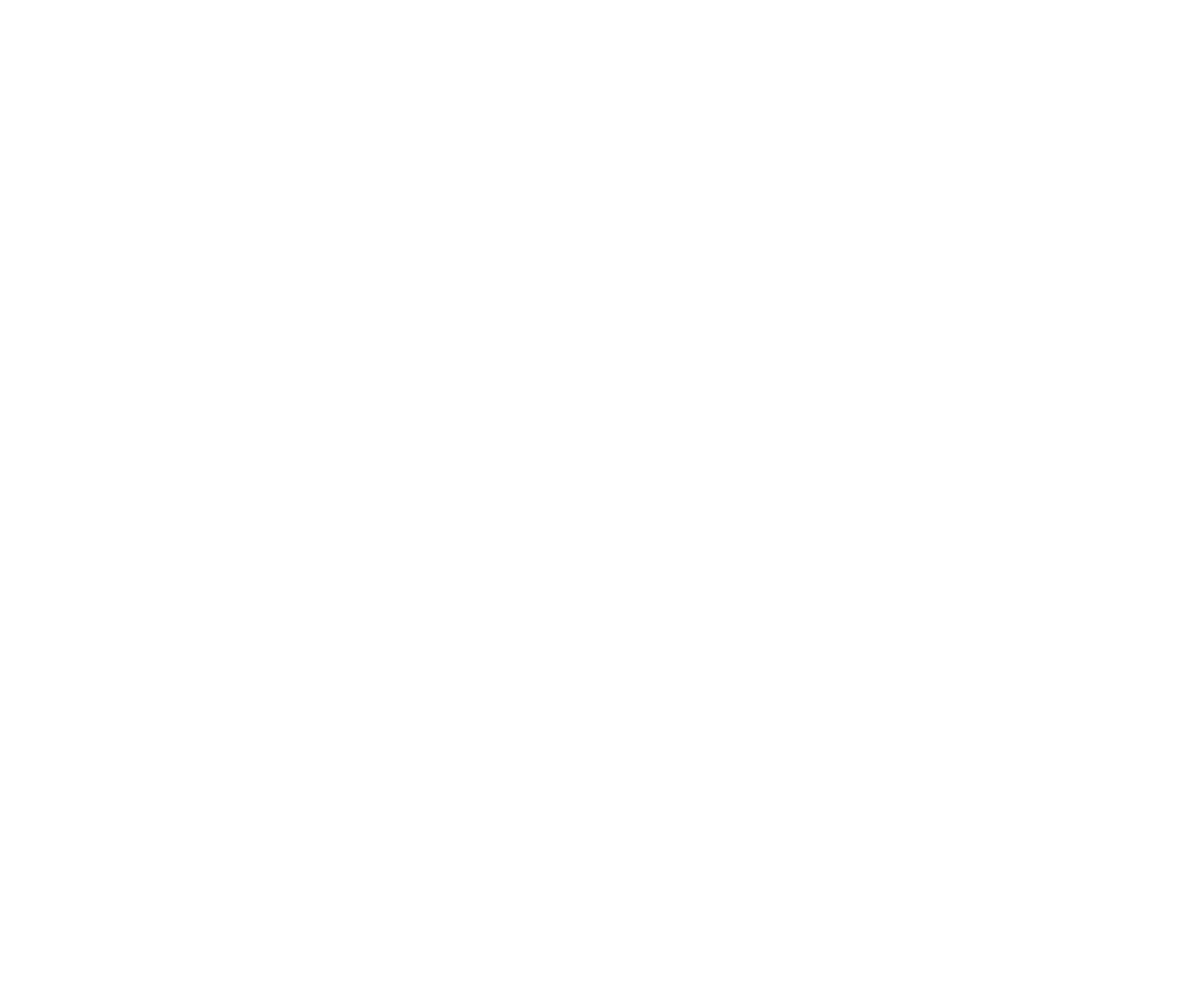
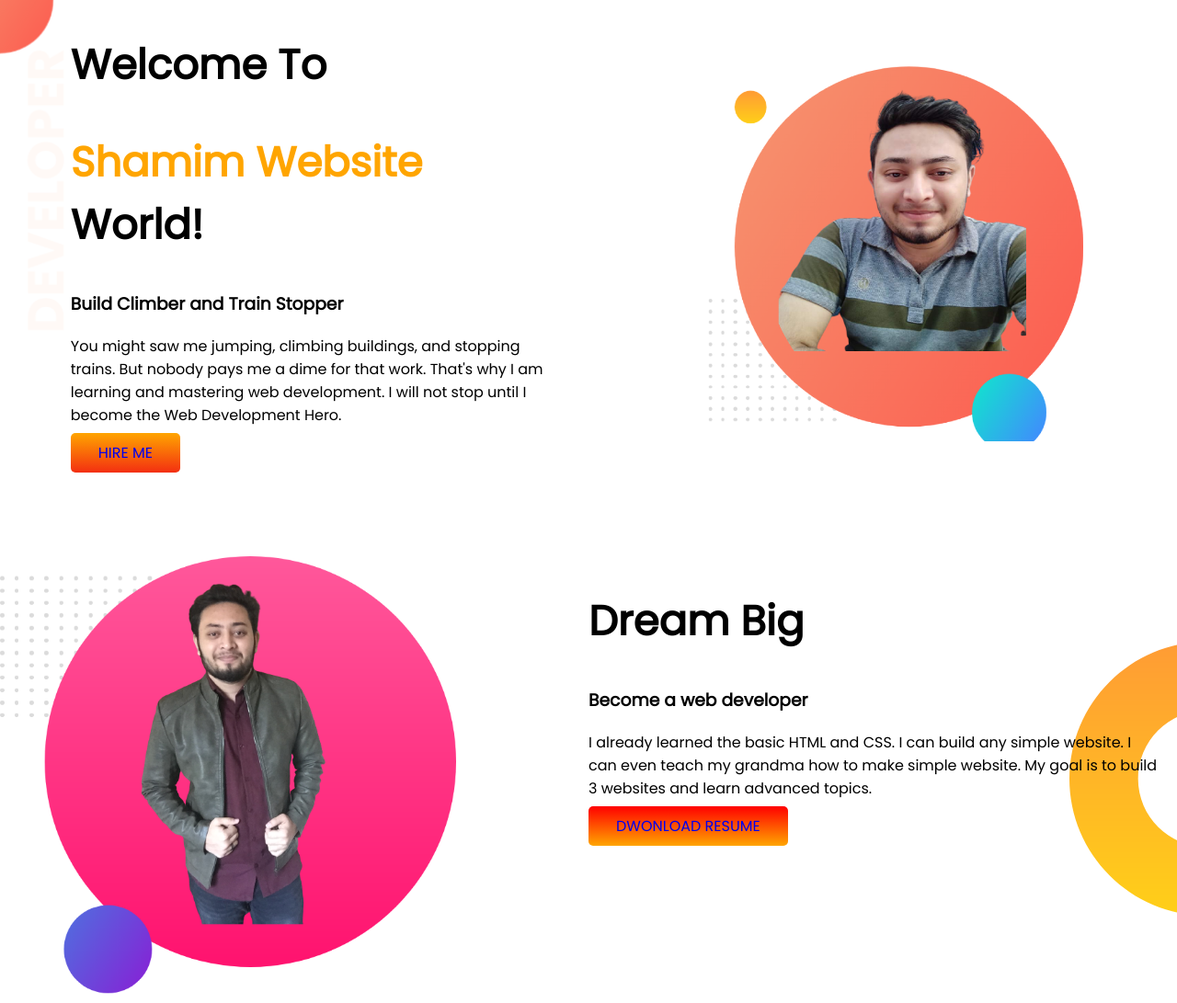
Before and after one commit to Shamim-swe/shamim-protfolio, a plain HTML site: page index.html in a window 1280 px wide. Shown: the whole page at 92% size. Before the commit the page ends 800 px from the top, so only its background shows below. Drawn offline with Linux system fonts and the light colour scheme.

Commit message:
secend commit

```diff
--- a/index.html
+++ b/index.html
@@ -1,12 +1,50 @@
 <!DOCTYPE html>
 <html lang="en">
+
 <head>
     <meta charset="UTF-8">
     <meta http-equiv="X-UA-Compatible" content="IE=edge">
     <meta name="viewport" content="width=device-width, initial-scale=1.0">
     <title>shamim-protfolio</title>
+    <link rel="stylesheet" href="style.css">
+    <link rel="preconnect" href="https://fonts.googleapis.com">
+    <link rel="preconnect" href="https://fonts.gstatic.com" crossorigin>
+    <link href="https://fonts.googleapis.com/css2?family=Poppins&display=swap" rel="stylesheet">
 </head>
+
 <body>
+    <section class="first-sec">
+        <div class="sha-web">
+            <h1>Welcome To</h1>
+            <h1><span class="orange-color">Shamim Website</span> World!</h1>
+            <h3>Build Climber and Train Stopper</h3>
+            <p>You might saw me jumping, climbing buildings, and stopping trains. But nobody pays me a dime for that
+                work.
+                That's why I am learning and mastering web development. I will not stop until I become the Web
+                Development
+                Hero.</p>
+            <a class="link-button" href="https://shamim-swe.github.io/web-protfolio2/" target="_blank">HIRE ME</a>
+        </div>
+        <div class="sha-web">
+            <img src="images/my-bg.png" alt="picture">
+        </div>
+    </section>
 
+    <section class="dev-web">
+        <div class="sec-sec">
+            <img src="images/my-bg2.png" alt="picture">
+        </div>
+        <div class="sec-sec">
+            <h1>Dream Big</h1>
+            <h3>Become a web developer</h3>
+            <p>I already learned the basic HTML and CSS. I can build any simple website. I can even teach my grandma how
+                to
+                make simple website. My goal is to build 3 websites and learn advanced topics.</p>
+            <a class="sec-button" href="https://shamim-swe.github.io/web-protfolio2/" target="_blank">DWONLOAD
+                RESUME</a>
+        </div>
+
+    </section>
 </body>
+
 </html>
--- a/style.css
+++ b/style.css
@@ -0,0 +1,62 @@
+body{
+    font-family: 'Poppins', sans-serif;
+    margin:0;
+}
+section{
+    margin-bottom:100px;
+}
+h1{
+    font-size:45px;
+}
+.orange-color{
+    color:orange;
+}
+.first-sec{
+    display:flex;
+    background-image: url(images/top-banner.png);
+    background-repeat:no-repeat;
+}
+.sha-web{
+    width:45%;
+    padding-left:6%;
+    padding-right: 2%;
+
+
+
+
+}
+.sha-web img{
+    width:90%;
+    padding-left:3%;
+    padding-bottom:10px;
+}
+.link-button{
+    text-decoration:none;
+   background-image:linear-gradient(orange, rgb(243, 47, 17));
+   padding:10px 30px;
+   border-radius: 5px;
+   font-weight:400;
+
+   margin-bottom: 100px;
+
+}
+.dev-web{
+    display:flex;
+    background-image: url(images/dream-bg.png);
+   background-repeat: no-repeat;
+   background-position: right;
+}
+.sec-sec img{
+    width:80%;
+}
+.sec-sec{
+    width:50%;
+    padding-right: 20px;
+
+}
+.sec-button{
+    text-decoration:none;
+    background-image:linear-gradient(red, orange);
+    padding:10px 30px;
+    border-radius:5px;
+}
```
Also changed, not shown: images/IMG_0923.JPG (added), images/IMG_2592-removebg-preview.png (added), images/IMG_2592.JPG (added), images/IMG_2642.JPG (added), images/dream-bg.png (added), images/exp-bg.png (added), images/my-bg.png (added), images/my-bg2.png (added), images/top-banner.png (added), 1 other file.
